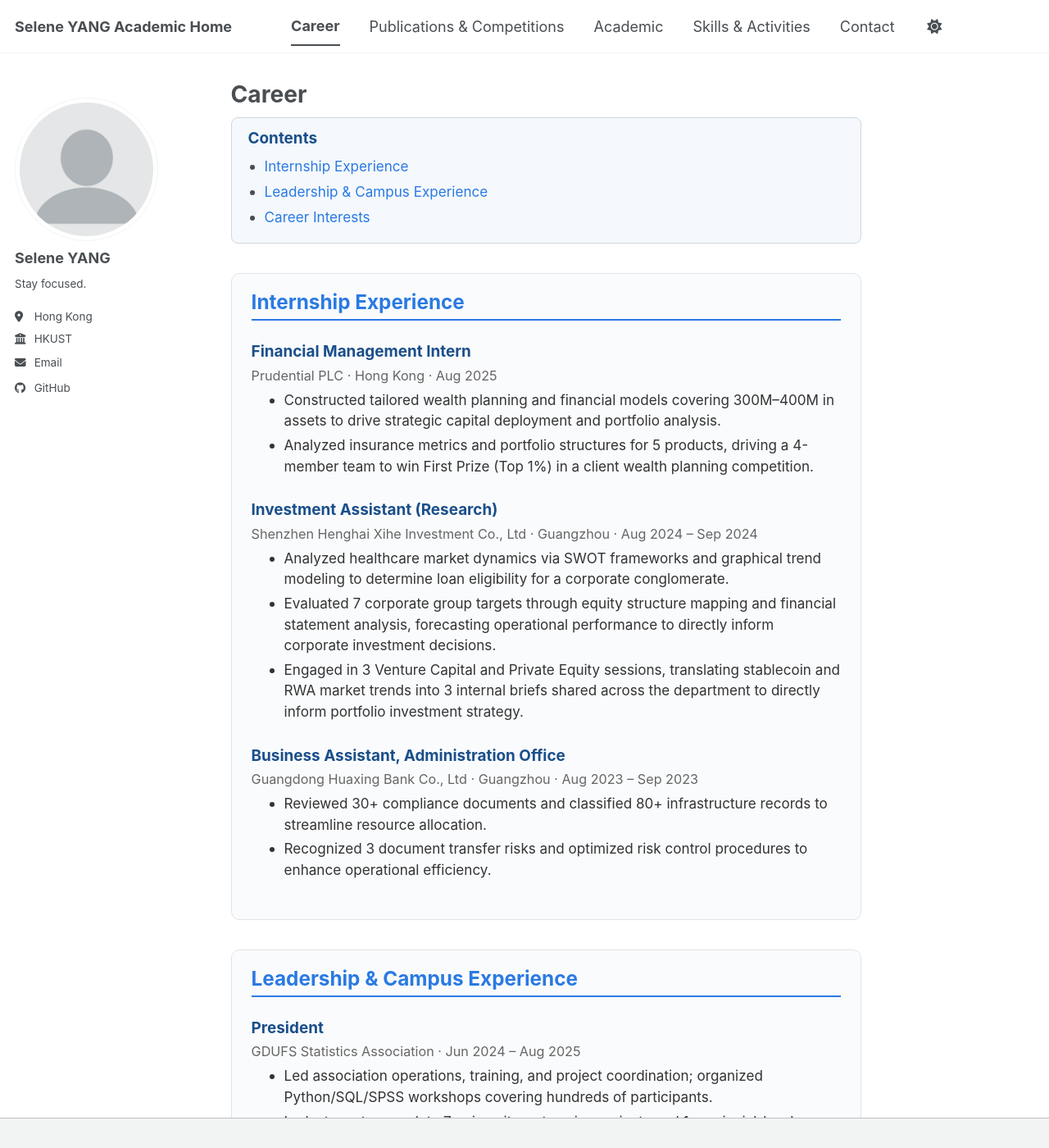
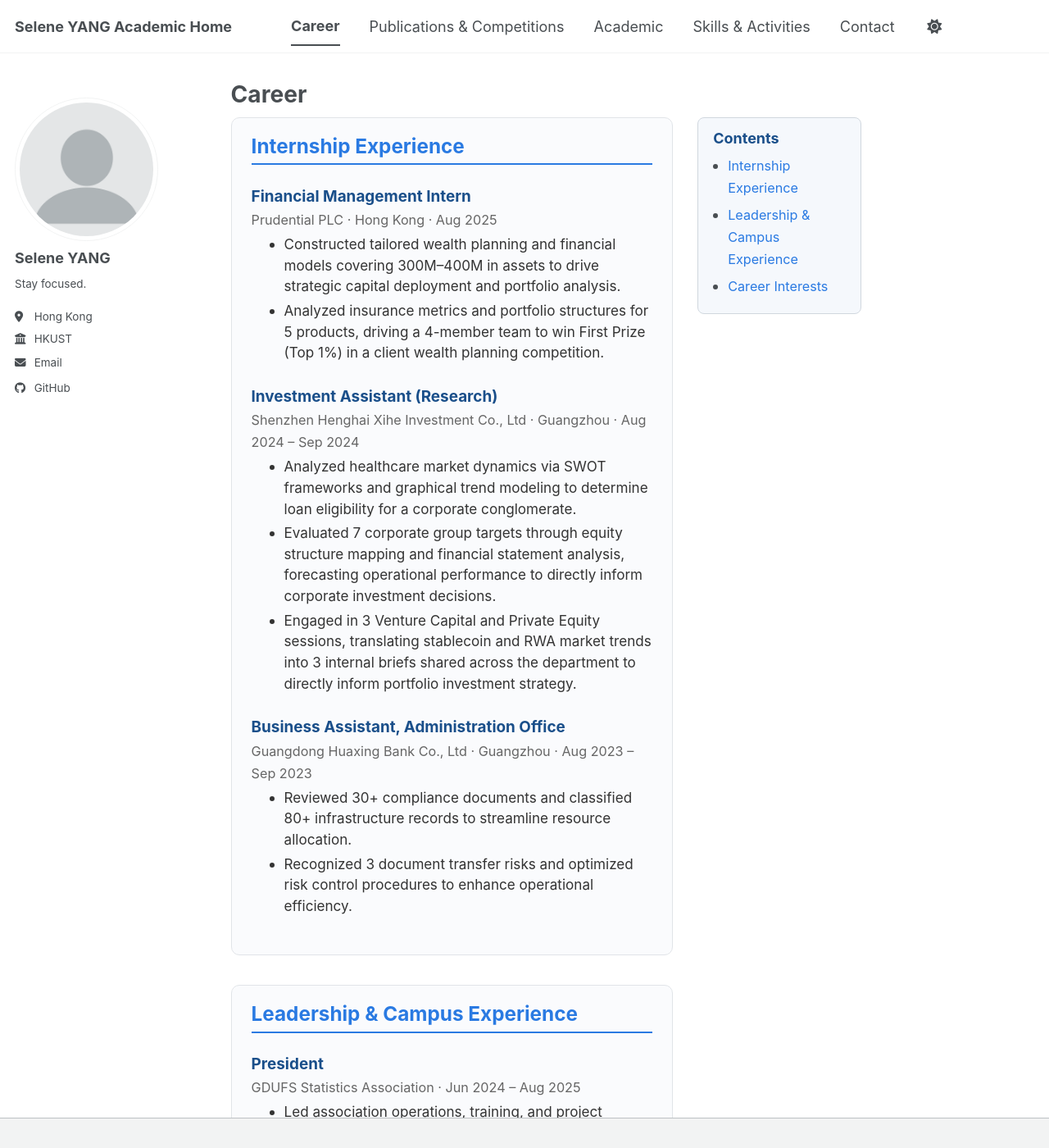
Before and after one commit to seleney365-tech/seleney365-tech.github.io, a Jekyll site: the page built from _pages/career.md, in a window 1280 px wide and 1400 px high. Shown: the whole window at 82% size. Built offline with Jekyll 4.4.1, drawn with Linux system fonts in a browser that asks for light colours; a style sheet for code colours, icons or effects is not loaded; part of the change alters nothing that is shown.

Commit message:
Update career.md

```diff
--- a/_pages/career.md
+++ b/_pages/career.md
@@ -6,30 +6,47 @@ author_profile: true
 ---
 
 <style>
+  /* 两栏布局 */
+  .career-wrapper {
+    display: flex;
+    gap: 30px;
+    align-items: flex-start;
+  }
+  .career-main {
+    flex: 1;
+    min-width: 0;
+  }
+  .career-sidebar {
+    width: 200px;
+    flex-shrink: 0;
+    position: sticky;
+    top: 80px; /* 距离顶部的位置，避免被导航栏遮住 */
+    align-self: flex-start;
+  }
+
   /* 目录 */
   .toc-box {
     background: #f5f8fc;
     border: 1px solid #d0d7de;
     border-radius: 8px;
-    padding: 14px 20px;
-    margin-bottom: 2em;
+    padding: 14px 18px;
   }
   .toc-box h4 {
     margin: 0 0 8px 0;
     color: #1a4f8a;
-    font-size: 1.05em;
+    font-size: 1em;
   }
   .toc-box ul {
     margin: 0;
-    padding-left: 20px;
+    padding-left: 18px;
   }
   .toc-box li {
-    margin-bottom: 4px;
+    margin-bottom: 6px;
   }
   .toc-box a {
     color: #2a7ae2;
     text-decoration: none;
-    font-size: 0.95em;
+    font-size: 0.9em;
   }
   .toc-box a:hover {
     text-decoration: underline;
@@ -75,108 +92,128 @@ author_profile: true
     color: #666;
     font-size: 0.9em;
   }
+
+  /* 窄屏幕（手机/小屏）自动变成上下布局 */
+  @media (max-width: 768px) {
+    .career-wrapper {
+      flex-direction: column;
+    }
+    .career-sidebar {
+      width: 100%;
+      position: static;
+      order: -1; /* 手机上目录显示在最上面 */
+    }
+  }
 </style>
 
-<!-- 目录 -->
-<div class="toc-box">
-  <h4>Contents</h4>
-  <ul>
-    <li><a href="#internship">Internship Experience</a></li>
-    <li><a href="#leadership">Leadership &amp; Campus Experience</a></li>
-    <li><a href="#interests">Career Interests</a></li>
-  </ul>
-</div>
+<div class="career-wrapper">
 
-<!-- 实习经历 -->
-<div class="card-block" id="internship">
-  <h2 class="block-title">Internship Experience</h2>
+  <!-- 左侧：主要内容 -->
+  <div class="career-main">
 
-  <div class="exp-item">
-    <strong>Financial Management Intern</strong><br>
-    <span class="school-meta">Prudential PLC · Hong Kong · Aug 2025</span>
-    <ul>
-      <li>Constructed tailored wealth planning and financial models covering 300M–400M in assets to drive strategic capital deployment and portfolio analysis.</li>
-      <li>Analyzed insurance metrics and portfolio structures for 5 products, driving a 4-member team to win First Prize (Top 1%) in a client wealth planning competition.</li>
-    </ul>
+    <div class="card-block" id="internship">
+      <h2 class="block-title">Internship Experience</h2>
+
+      <div class="exp-item">
+        <strong>Financial Management Intern</strong><br>
+        <span class="school-meta">Prudential PLC · Hong Kong · Aug 2025</span>
+        <ul>
+          <li>Constructed tailored wealth planning and financial models covering 300M–400M in assets to drive strategic capital deployment and portfolio analysis.</li>
+          <li>Analyzed insurance metrics and portfolio structures for 5 products, driving a 4-member team to win First Prize (Top 1%) in a client wealth planning competition.</li>
+        </ul>
+      </div>
+
+      <div class="exp-item">
+        <strong>Investment Assistant (Research)</strong><br>
+        <span class="school-meta">Shenzhen Henghai Xihe Investment Co., Ltd · Guangzhou · Aug 2024 – Sep 2024</span>
+        <ul>
+          <li>Analyzed healthcare market dynamics via SWOT frameworks and graphical trend modeling to determine loan eligibility for a corporate conglomerate.</li>
+          <li>Evaluated 7 corporate group targets through equity structure mapping and financial statement analysis, forecasting operational performance to directly inform corporate investment decisions.</li>
+          <li>Engaged in 3 Venture Capital and Private Equity sessions, translating stablecoin and RWA market trends into 3 internal briefs shared across the department to directly inform portfolio investment strategy.</li>
+        </ul>
+      </div>
+
+      <div class="exp-item">
+        <strong>Business Assistant, Administration Office</strong><br>
+        <span class="school-meta">Guangdong Huaxing Bank Co., Ltd · Guangzhou · Aug 2023 – Sep 2023</span>
+        <ul>
+          <li>Reviewed 30+ compliance documents and classified 80+ infrastructure records to streamline resource allocation.</li>
+          <li>Recognized 3 document transfer risks and optimized risk control procedures to enhance operational efficiency.</li>
+        </ul>
+      </div>
+    </div>
+
+    <div class="card-block" id="leadership">
+      <h2 class="block-title">Leadership &amp; Campus Experience</h2>
+
+      <div class="exp-item">
+        <strong>President</strong><br>
+        <span class="school-meta">GDUFS Statistics Association · Jun 2024 – Aug 2025</span>
+        <ul>
+          <li>Led association operations, training, and project coordination; organized Python/SQL/SPSS workshops covering hundreds of participants.</li>
+          <li>Led a team to complete 7 university-enterprise projects and 1 provincial-level research project, with outcomes adopted for practical application by enterprises.</li>
+        </ul>
+      </div>
+
+      <div class="exp-item">
+        <strong>Head of Communications</strong><br>
+        <span class="school-meta">GDUFS Student Mathematics Center · Jun 2024 – Aug 2025</span>
+        <ul>
+          <li>Coordinated math teaching content creation and course promotion; organized on-campus math tutoring covering 700+ students.</li>
+          <li>Planned 5 teaching activities in remote areas, serving 200+ students.</li>
+        </ul>
+      </div>
+
+      <div class="exp-item">
+        <strong>Head of the Art Troupe</strong><br>
+        <span class="school-meta">School of Mathematics and Statistics, GDUFS · Jun 2024 – Aug 2025</span>
+        <ul>
+          <li>Oversaw daily management of 5 departments within the art troupe; planned 6 large-scale performances attracting over a thousand audience members.</li>
+          <li>Operated the troupe's new media matrix (WeChat Official Account, Douyin, Bilibili, Video Account); multiple videos exceeded 100,000 views.</li>
+        </ul>
+      </div>
+
+      <div class="exp-item">
+        <strong>Head of Party Building Planning Department</strong><br>
+        <span class="school-meta">School of Mathematics and Statistics, GDUFS · Jun 2023 – Aug 2024</span>
+        <ul>
+          <li>Organized data visualization competitions, evening galas, micro-lecture competitions, and volunteer services, each attracting over 60 participants.</li>
+          <li>Led multi-platform publicity work, building a matrix of official accounts, posters, and videos, with cumulative reads exceeding one million.</li>
+        </ul>
+      </div>
+    </div>
+
+    <div class="card-block" id="interests">
+      <h2 class="block-title">Career Interests</h2>
+
+      <div class="exp-item">
+        <strong>Target Industry</strong>
+        <p>Financial industry, with a focus on <strong>analyst</strong> and <strong>strategy</strong> roles.</p>
+      </div>
+
+      <div class="exp-item">
+        <strong>Areas of Interest</strong>
+        <ul>
+          <li>Investment research and portfolio analysis</li>
+          <li>Financial modeling and valuation</li>
+          <li>Quantitative analysis and data-driven strategy</li>
+          <li>FinTech and digital finance</li>
+        </ul>
+      </div>
+    </div>
+
   </div>
 
-  <div class="exp-item">
-    <strong>Investment Assistant (Research)</strong><br>
-    <span class="school-meta">Shenzhen Henghai Xihe Investment Co., Ltd · Guangzhou · Aug 2024 – Sep 2024</span>
-    <ul>
-      <li>Analyzed healthcare market dynamics via SWOT frameworks and graphical trend modeling to determine loan eligibility for a corporate conglomerate.</li>
-      <li>Evaluated 7 corporate group targets through equity structure mapping and financial statement analysis, forecasting operational performance to directly inform corporate investment decisions.</li>
-      <li>Engaged in 3 Venture Capital and Private Equity sessions, translating stablecoin and RWA market trends into 3 internal briefs shared across the department to directly inform portfolio investment strategy.</li>
-    </ul>
+  <!-- 右侧：目录（固定不滚动） -->
+  <div class="career-sidebar">
+    <div class="toc-box">
+      <h4>Contents</h4>
+      <ul>
+        <li><a href="#internship">Internship Experience</a></li>
+        <li><a href="#leadership">Leadership &amp; Campus Experience</a></li>
+        <li><a href="#interests">Career Interests</a></li>
+      </ul>
+    </div>
   </div>
 
-  <div class="exp-item">
-    <strong>Business Assistant, Administration Office</strong><br>
-    <span class="school-meta">Guangdong Huaxing Bank Co., Ltd · Guangzhou · Aug 2023 – Sep 2023</span>
-    <ul>
-      <li>Reviewed 30+ compliance documents and classified 80+ infrastructure records to streamline resource allocation.</li>
-      <li>Recognized 3 document transfer risks and optimized risk control procedures to enhance operational efficiency.</li>
-    </ul>
-  </div>
 </div>
-
-<!-- 校园经历 -->
-<div class="card-block" id="leadership">
-  <h2 class="block-title">Leadership &amp; Campus Experience</h2>
-
-  <div class="exp-item">
-    <strong>President</strong><br>
-    <span class="school-meta">GDUFS Statistics Association · Jun 2024 – Aug 2025</span>
-    <ul>
-      <li>Led association operations, training, and project coordination; organized Python/SQL/SPSS workshops covering hundreds of participants.</li>
-      <li>Led a team to complete 7 university-enterprise projects and 1 provincial-level research project, with outcomes adopted for practical application by enterprises.</li>
-    </ul>
-  </div>
-
-  <div class="exp-item">
-    <strong>Head of Communications</strong><br>
-    <span class="school-meta">GDUFS Student Mathematics Center · Jun 2024 – Aug 2025</span>
-    <ul>
-      <li>Coordinated math teaching content creation and course promotion; organized on-campus math tutoring covering 700+ students.</li>
-      <li>Planned 5 teaching activities in remote areas, serving 200+ students.</li>
-    </ul>
-  </div>
-
-  <div class="exp-item">
-    <strong>Head of the Art Troupe</strong><br>
-    <span class="school-meta">School of Mathematics and Statistics, GDUFS · Jun 2024 – Aug 2025</span>
-    <ul>
-      <li>Oversaw daily management of 5 departments within the art troupe; planned 6 large-scale performances attracting over a thousand audience members.</li>
-      <li>Operated the troupe's new media matrix (WeChat Official Account, Douyin, Bilibili, Video Account); multiple videos exceeded 100,000 views.</li>
-    </ul>
-  </div>
-
-  <div class="exp-item">
-    <strong>Head of Party Building Planning Department</strong><br>
-    <span class="school-meta">School of Mathematics and Statistics, GDUFS · Jun 2023 – Aug 2024</span>
-    <ul>
-      <li>Organized data visualization competitions, evening galas, micro-lecture competitions, and volunteer services, each attracting over 60 participants.</li>
-      <li>Led multi-platform publicity work, building a matrix of official accounts, posters, and videos, with cumulative reads exceeding one million.</li>
-    </ul>
-  </div>
-</div>
-
-<!-- 求职方向 -->
-<div class="card-block" id="interests">
-  <h2 class="block-title">Career Interests</h2>
-
-  <div class="exp-item">
-    <strong>Target Industry</strong>
-    <p>Financial industry, with a focus on <strong>analyst</strong> and <strong>strategy</strong> roles.</p>
-  </div>
-
-  <div class="exp-item">
-    <strong>Areas of Interest</strong>
-    <ul>
-      <li>Investment research and portfolio analysis</li>
-      <li>Financial modeling and valuation</li>
-      <li>Quantitative analysis and data-driven strategy</li>
-      <li>FinTech and digital finance</li>
-    </ul>
-  </div>
-</div>
```
